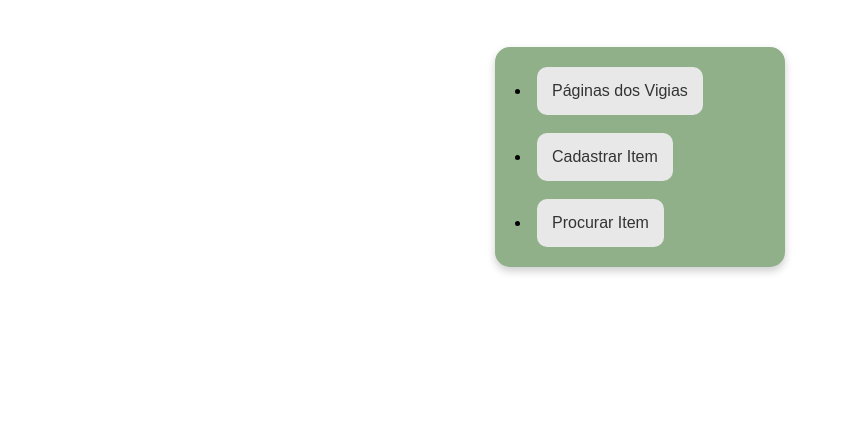
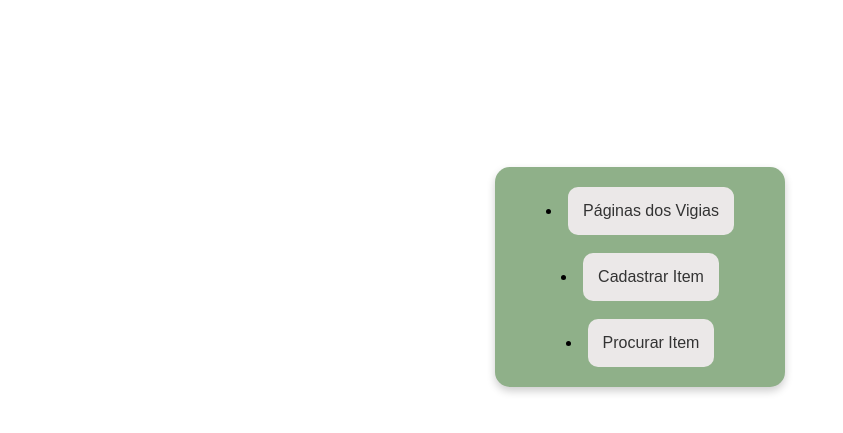
Before and after one commit to lineando/trabalho-final-web, a plain HTML site: page index.html in a window 1280 px wide. Shown: the part 61-494 px from the top of the page, without its empty margins (0-843 px from the left). Drawn offline with Linux system fonts and the light colour scheme.

Commit message:
mensagem de commit

```diff
--- a/css/estilo.css
+++ b/css/estilo.css
@@ -1,23 +1,32 @@
 body{
     background-color: white;
+}
+
+
+#header
+{
+ background-color: #222222;
+
 }
 .menu-container {
     width: 250px;
     padding: 20px;
     background-color: #8fb089;
     border-radius: 15px;
-    margin: 50px auto;
+    margin: 170px auto;
     box-shadow: 0 4px 8px rgba(0, 0, 0, 0.2);
     display: flex;
     flex-direction: column;
     gap: 15px;
+    text-align: center;
+
 }
 
-/* Estilo dos botões */
+
 .menu-container button {
     padding: 15px;
     font-size: 16px;
-    background-color: #e8e8e8; /* Cor cinza dos botões */
+    background-color: #ebe8e8;
     color: #333;
     border: none;
     border-radius: 10px;
@@ -26,5 +35,5 @@ body{
 }
 
 .menu-container button:hover {
-    background-color: #d3d3d3; /* Cor ao passar o mouse */
+    background-color: #6beeb1;
 }
--- a/index.html
+++ b/index.html
@@ -7,6 +7,8 @@
     <title> MENU </title>
 </head>
 <body>
+    <element id="header">
+
 
     <header>
          <h1> Achados e Perdidos </h1>
```
